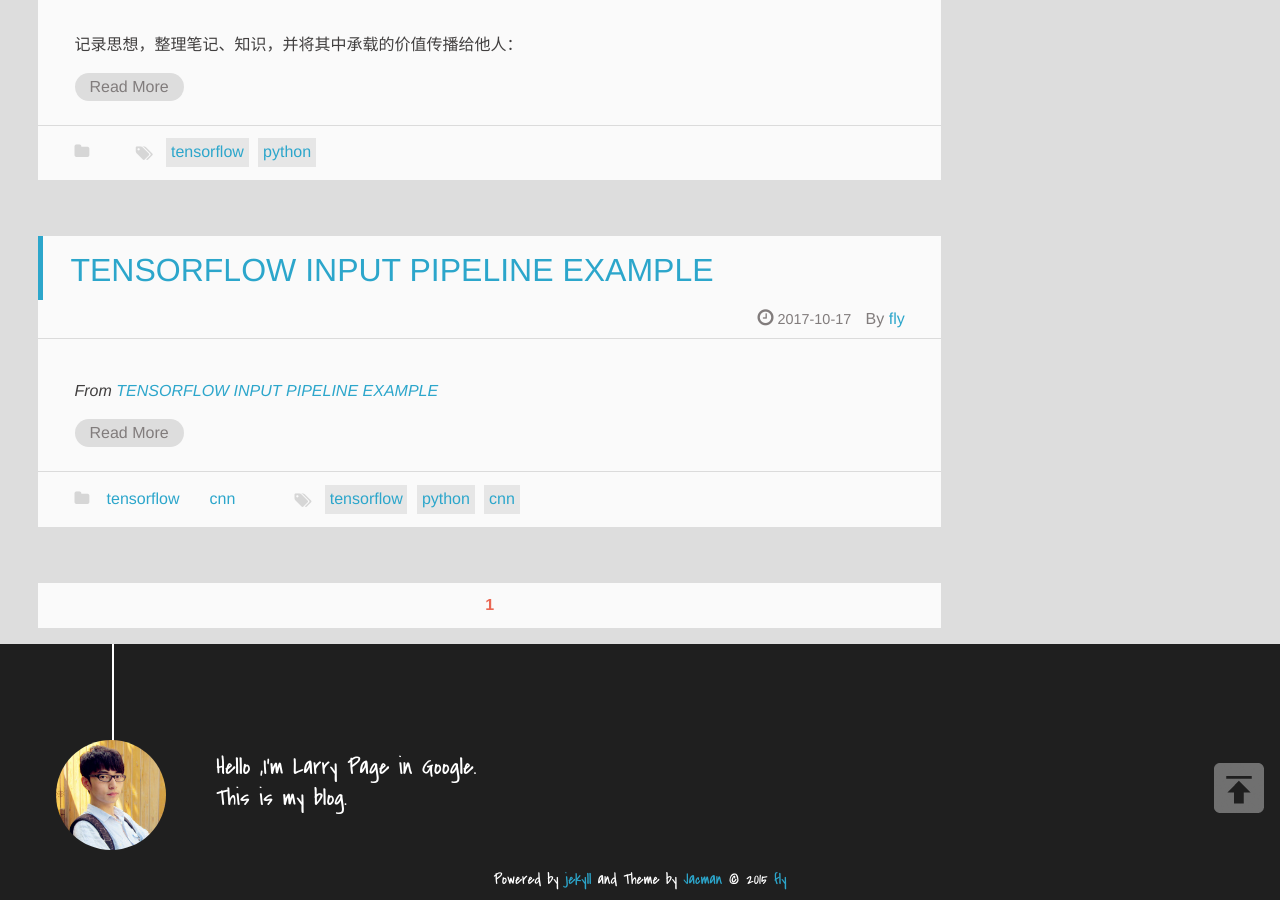
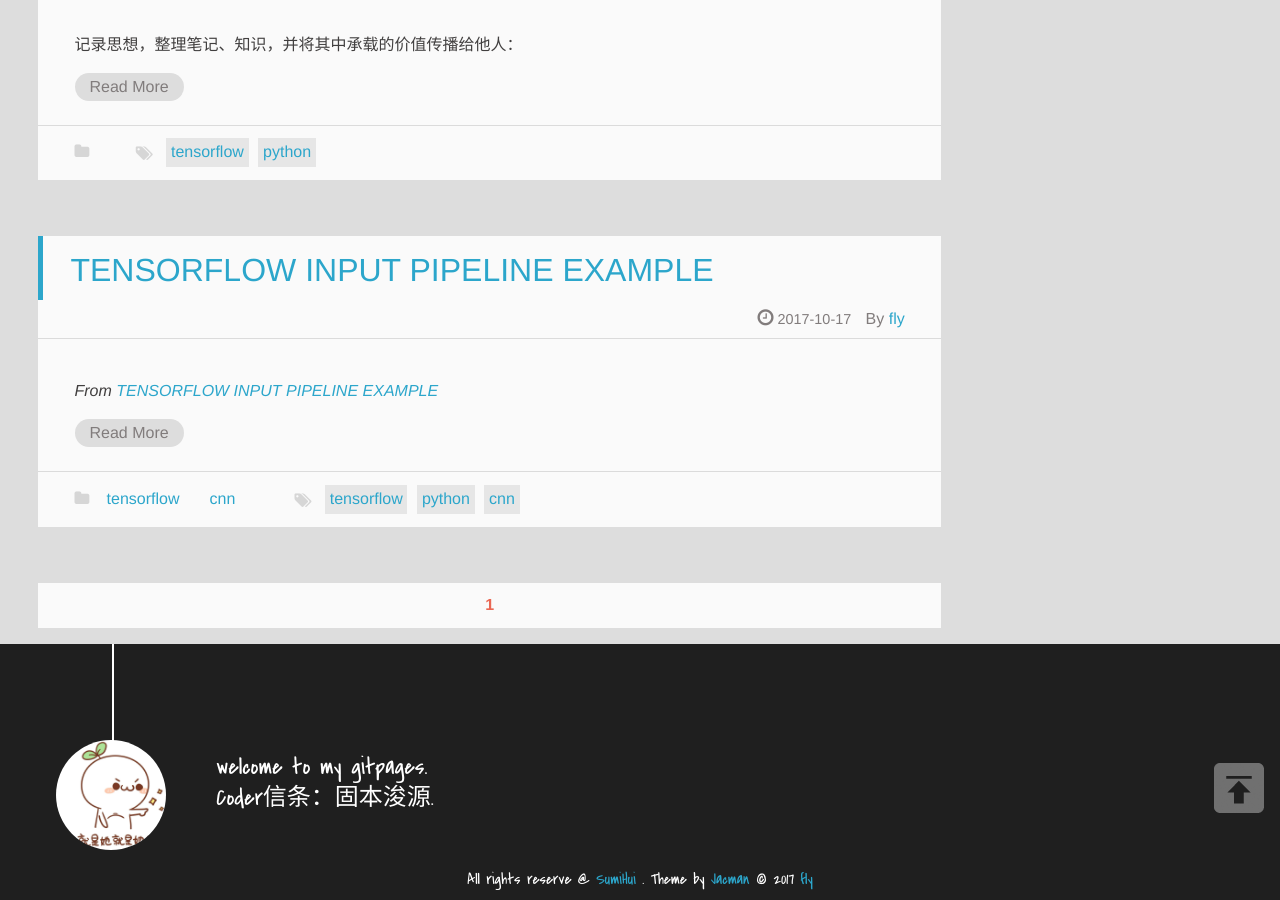
Before and after one commit to SumiHui/fly.github.io, a Jekyll site: the page built from index.html, in a window 1280 px wide and 900 px high, scrolled down 1177 px. Built offline with Jekyll 4.4.1, drawn with Linux system fonts in a browser that asks for light colours; the list of posts is cut into pages by our own code.

Commit message:
modify themes

```diff
--- a/_config.yml
+++ b/_config.yml
@@ -67,7 +67,7 @@ imglogo:
   enable: true             ## display image logo true/false.
   src: img/logo.png        ## `.svg` and `.png` are recommended,please put image into the theme folder `/jacman/source/img`.
 favicon: img/favicon.ico   ## size:32px*32px,`.ico` is recommended,please put image into the theme folder `/jacman/source/img`.
-apple_icon: img/jacman.jpg ## size:114px*114px,please put image into the theme folder `/jacman/source/img`.
+apple_icon:  ## size:114px*114px,please put image into the theme folder `/jacman/source/img`.
 author_img: img/author.jpg ## size:220px*220px.display author avatar picture.if don't want to display,please don't set this.
 banner_img: #img/banner.jpg ## size:1920px*200px+. Banner Picture
 
@@ -83,8 +83,8 @@ share_to: true #enable share-to buttons if true
 #### Author information
 author:
   name: fly      ## e.g. wuchong Author name
-  intro_line1:  "Hello ,I'm Larry Page in Google."    ## your introduction on the bottom of the page
-  intro_line2:  "This is my blog."  ## the 2nd line
+  intro_line1:  "welcome to my gitpages."    ## your introduction on the bottom of the page
+  intro_line2:  "Coder信条：固本浚源."  ## the 2nd line
   weibo:      ## e.g. wuchong1014 or 2176287895 for http://weibo.com/2176287895
   tsina:      ## e.g. 2176287895  Your weibo ID,It will be used in share button.
   zhihu:      ## e.g. jark  for http://www.zhihu.com/people/jark
--- a/_includes/_partial/footer.html
+++ b/_includes/_partial/footer.html
@@ -11,6 +11,7 @@
 			{{ site.author.intro_line2 }}</p>
 	</section>
 	 {% endif %}
+<!--
 	<div class="social-font" class="clearfix">
 		{% if site.author.weibo %}
 		<a href="http://weibo.com/{{ site.author.weibo }}" target="_blank" class="icon-weibo" title="微博"></a>
@@ -42,7 +43,7 @@
 		{% if site.author.email %}
 		<a href="mailto:{{ site.author.email }}" target="_blank" class="icon-email" title="Email Me"></a>
 		{% endif %}
-	</div>
+	</div>-->
 	<!--
 			<%  Array.prototype.S=String.fromCharCode(2);
 			  Array.prototype.in_array=function(e){
@@ -60,7 +61,7 @@
 				-->
 
 		<p class="copyright">
-		Powered by <a href="http://jekyllrb.com" target="_blank" title="jekyll">jekyll</a> and Theme by <a href="https://github.com/simpleyyt/jekyll-jacman" target="_blank" title="Jacman">Jacman</a> © 2015
+		All rights reserve @ <a href="#">SumiHui</a> . Theme by <a href="https://github.com/simpleyyt/jekyll-jacman" target="_blank" title="Jacman">Jacman</a> © 2017
 		{% if site.author.name %}
 		<a href="{{ site.root }}about" target="_blank" title="{{ site.author.name }}">{{ site.author.name }}</a>
 		{% else %}
```
Also changed, not shown: assets/img/author.jpg, assets/img/logo.ico (added), assets/img/logo.png, assets/img/me.png (added).
